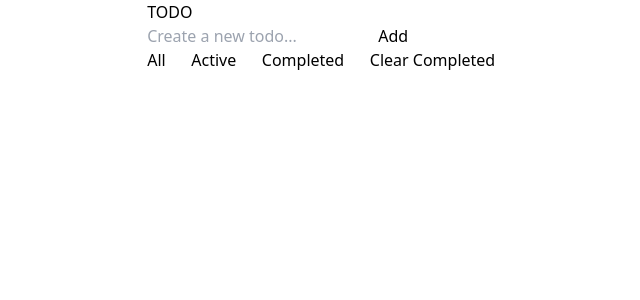
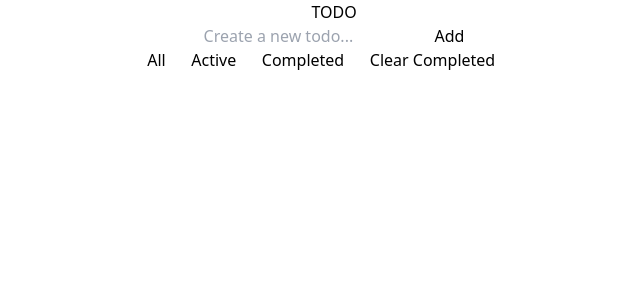
Before and after one commit to lingyundai/a-simple-app-ui, a React (Create React App) app: page / in a window 1280 px wide. Shown: the top 300 px of the page, without its empty margins (306-946 px from the left). Built offline with nearby package versions, Linux system fonts and the light colour scheme.

Commit message:
tailwind change

```diff
--- a/src/features/todo/Todo.js
+++ b/src/features/todo/Todo.js
@@ -27,10 +27,13 @@ function Todo ({ handleChange, todos, handleAddTodo,
     console.log("showCompleted", showCompleted)
 
     return (
-        <div class="flex justify-center items-center">
-            <div class="">
+        <div>
+            <div class="flex text-center">
+                <div class="w-full h-64 bg-cover sm:mobile-header-image-dark">
                     <header class="">
                         <h1>TODO</h1>
+                    </header>
+                    <form>
                         <input
                             type="text"
                             placeholder="Create a new todo..."
@@ -38,10 +41,12 @@ function Todo ({ handleChange, todos, handleAddTodo,
                             value={text}
                         />
                         <button onClick={handleAddTodo}>Add</button>
-                </header>
+                    </form>
+                    <div>
                         <ul>
                             {listItems}
                         </ul>
+                    </div>
                     <div>
                         <button class="mr-[2vw]"
                             onClick={handleShowAll}>All</button>
@@ -54,6 +59,7 @@ function Todo ({ handleChange, todos, handleAddTodo,
                     </div>
                 </div>
             </div>
+        </div>
     )
 }
 
--- a/tailwind.config.js
+++ b/tailwind.config.js
@@ -1,8 +1,23 @@
 /** @type {import('tailwindcss').Config} */
 module.exports = {
-  content: ["./src/**/*.{js,jsx,ts,tsx}"],
+  content: [
+    "./src/**/*.{js,jsx,ts,tsx}"
+  ],
   theme: {
-    extend: {},
+    extend: {
+      backgroundImage: {
+        'mobile-header-image-dark': "url('/src/assets/images/bg-mobile-dark.jpg')",
+        'mobile-header-image-light': "url('/src/assets/images/bg-mobile-light.jpg')",
+      },
+      screens: {
+        'sm': [
+          {'min': '0px', 'max': '500px'}
+        ],
+        'lg': [
+          {'min': '500px'}
+        ]
+      },
+    },
   },
   plugins: [],
 }
```
Lines whose indentation alone changed are shown as unchanged.
